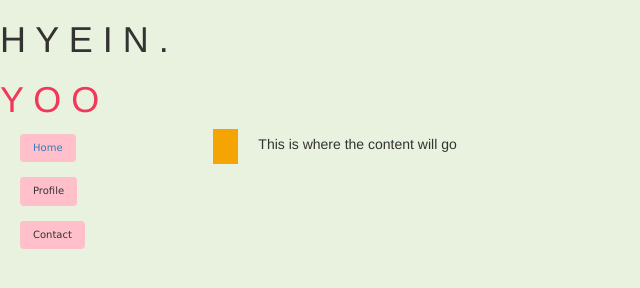
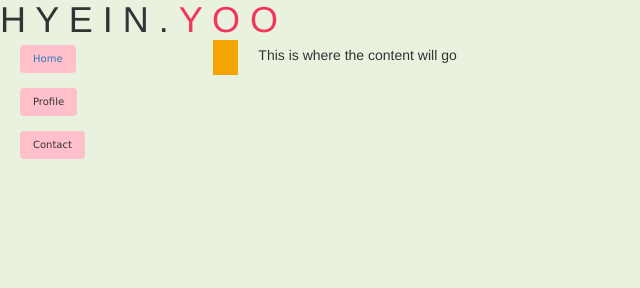
Before and after one commit to hyeinu/hyeinu.github.io, a plain HTML site: page test.html in a window 1280 px wide. Shown: the whole page, without its empty margins (0-640 px from the left). Drawn offline with nearby package versions, Linux system fonts and the light colour scheme.

Commit message:
Update test.html

```diff
--- a/test.html
+++ b/test.html
@@ -6,7 +6,10 @@ integrity="sha384-1q8mTJOASx8j1Au+a5WDVnPi2lkFfwwEAa8hDDdjZlpLegxhjVME1fgjWPGmkz
 <body>
 
 <head>
-  <div style="clear:both"> <h1>H Y E I N . </h1><h1 class="accentColor">Y O O</h1> </div>
+  <div style="clear:both">
+    <h1 style="display: inline">H Y E I N . </h1>
+    <h1 class="accentColor" style="display: inline">Y O O</h1>
+  </div>
 </head>
 
 <div class="container-fluid">
```
